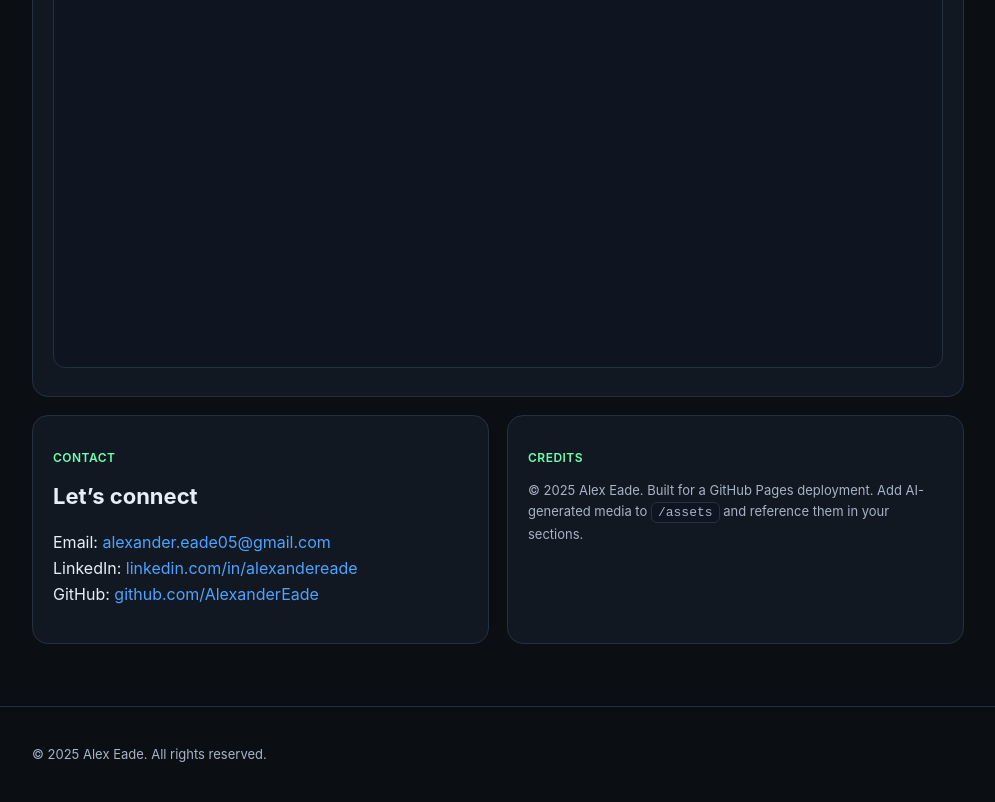
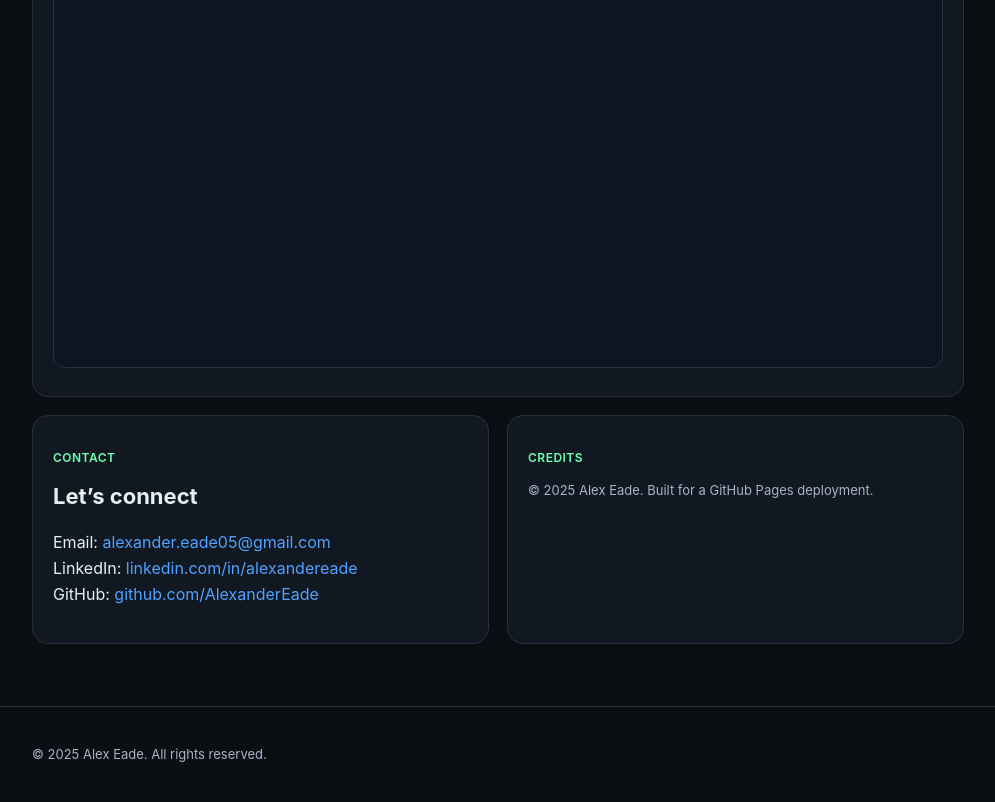
Before and after one commit to AlexanderEade/alexandereade.github.io, a plain HTML site: page index.html in a window 1280 px wide. Shown: the part 3763-4565 px from the top of the page, without its empty margins (142-1137 px from the left). Drawn offline with Linux system fonts and the light colour scheme.

Commit message:
Update index.html

```diff
--- a/index.html
+++ b/index.html
@@ -171,7 +171,7 @@
         </div>
         <div class="card half">
           <p class="kicker">Credits</p>
-          <p class="small">© <span id="year"></span> Alex Eade. Built for a GitHub Pages deployment. Add AI-generated media to <code>/assets</code> and reference them in your sections.</p>
+          <p class="small">© <span id="year"></span> Alex Eade. Built for a GitHub Pages deployment.</p>
         </div>
       </div>
     </section>
```
